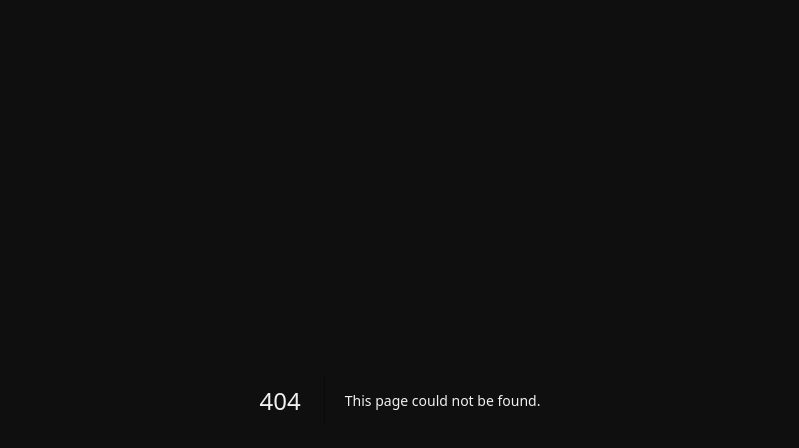
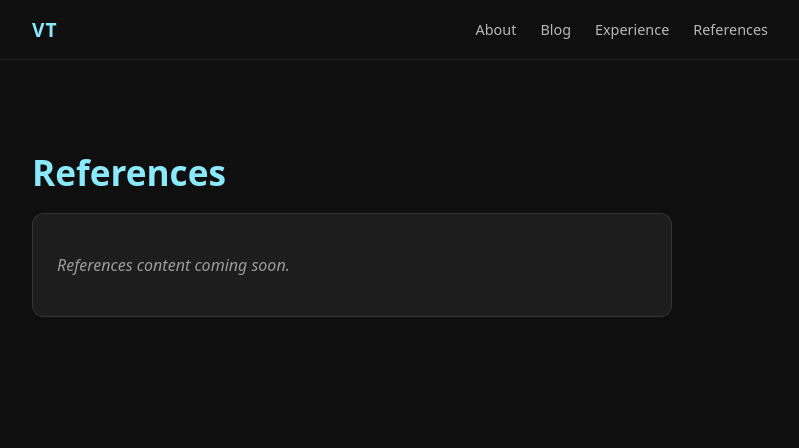
Before and after one commit to vamsi528/gcp-portfolio, a Next.js app: page /references in a window 1280 px wide. Before the commit this address had no page. Shown: the top 448 px of the page, without its empty margins (240-1039 px from the left). Built offline with nearby package versions, Linux system fonts and the light colour scheme.

Commit message:
feat: add About, Blog, Experience, References pages with nav

```diff
--- /dev/null
+++ b/src/app/components/Nav.tsx
@@ -0,0 +1,58 @@
+import Link from "next/link";
+
+export default function Nav() {
+  return (
+    <nav style={navStyle}>
+      <Link href="/" style={logoStyle}>
+        VT
+      </Link>
+      <div style={linksStyle}>
+        <Link href="/about" style={linkStyle}>
+          About
+        </Link>
+        <Link href="/blog" style={linkStyle}>
+          Blog
+        </Link>
+        <Link href="/experience" style={linkStyle}>
+          Experience
+        </Link>
+        <Link href="/references" style={linkStyle}>
+          References
+        </Link>
+      </div>
+    </nav>
+  );
+}
+
+const navStyle: React.CSSProperties = {
+  display: "flex",
+  justifyContent: "space-between",
+  alignItems: "center",
+  padding: "1rem 2rem",
+  borderBottom: "1px solid rgba(255,255,255,0.08)",
+  maxWidth: 800,
+  margin: "0 auto",
+  width: "100%",
+  boxSizing: "border-box",
+};
+
+const logoStyle: React.CSSProperties = {
+  fontWeight: 700,
+  fontSize: "1.2rem",
+  color: "#8be9fd",
+  textDecoration: "none",
+  letterSpacing: "0.05em",
+};
+
+const linksStyle: React.CSSProperties = {
+  display: "flex",
+  gap: "1.5rem",
+};
+
+const linkStyle: React.CSSProperties = {
+  color: "rgba(255,255,255,0.7)",
+  textDecoration: "none",
+  fontSize: "0.9rem",
+  fontWeight: 500,
+  transition: "color 0.15s",
+};
--- a/src/app/layout.tsx
+++ b/src/app/layout.tsx
@@ -1,4 +1,5 @@
 import type { Metadata } from "next";
+import Nav from "./components/Nav";
 
 const siteName = process.env.NEXT_PUBLIC_SITE_NAME ?? "Vamsi Thokala";
 
@@ -15,7 +16,10 @@ export default function RootLayout({
 }) {
   return (
     <html lang="en">
-      <body style={bodyStyle}>{children}</body>
+      <body style={bodyStyle}>
+        <Nav />
+        <div style={contentStyle}>{children}</div>
+      </body>
     </html>
   );
 }
@@ -27,7 +31,10 @@ const bodyStyle: React.CSSProperties = {
   background: "#0f0f0f",
   color: "#f0f0f0",
   minHeight: "100vh",
-  display: "flex",
-  alignItems: "center",
-  justifyContent: "center",
 };
+
+const contentStyle: React.CSSProperties = {
+  maxWidth: 800,
+  margin: "0 auto",
+  padding: "2rem 1rem",
+};
--- a/src/app/page.tsx
+++ b/src/app/page.tsx
@@ -42,8 +42,6 @@ export default async function Home() {
 
 const mainStyle: React.CSSProperties = {
   textAlign: "center",
-  maxWidth: 640,
-  padding: "2rem",
 };
 
 const metaCard: React.CSSProperties = {
--- /dev/null
+++ b/src/app/references/page.tsx
@@ -0,0 +1,36 @@
+export const dynamic = "force-dynamic";
+
+export default function References() {
+  return (
+    <main style={pageStyle}>
+      <h1 style={headingStyle}>References</h1>
+      <div style={cardStyle}>
+        <p style={placeholderStyle}>References content coming soon.</p>
+      </div>
+    </main>
+  );
+}
+
+const pageStyle: React.CSSProperties = {
+  maxWidth: 640,
+  padding: "2rem",
+  width: "100%",
+};
+
+const headingStyle: React.CSSProperties = {
+  fontSize: "2.2rem",
+  marginBottom: "0.5em",
+  color: "#8be9fd",
+};
+
+const cardStyle: React.CSSProperties = {
+  padding: "1.5rem",
+  borderRadius: 12,
+  background: "rgba(255,255,255,0.06)",
+  border: "1px solid rgba(255,255,255,0.1)",
+};
+
+const placeholderStyle: React.CSSProperties = {
+  opacity: 0.6,
+  fontStyle: "italic",
+};
```
Also changed, not shown: src/app/about/page.tsx (added, +36 -0 lines), src/app/blog/page.tsx (added, +36 -0 lines), src/app/experience/page.tsx (added, +36 -0 lines).
